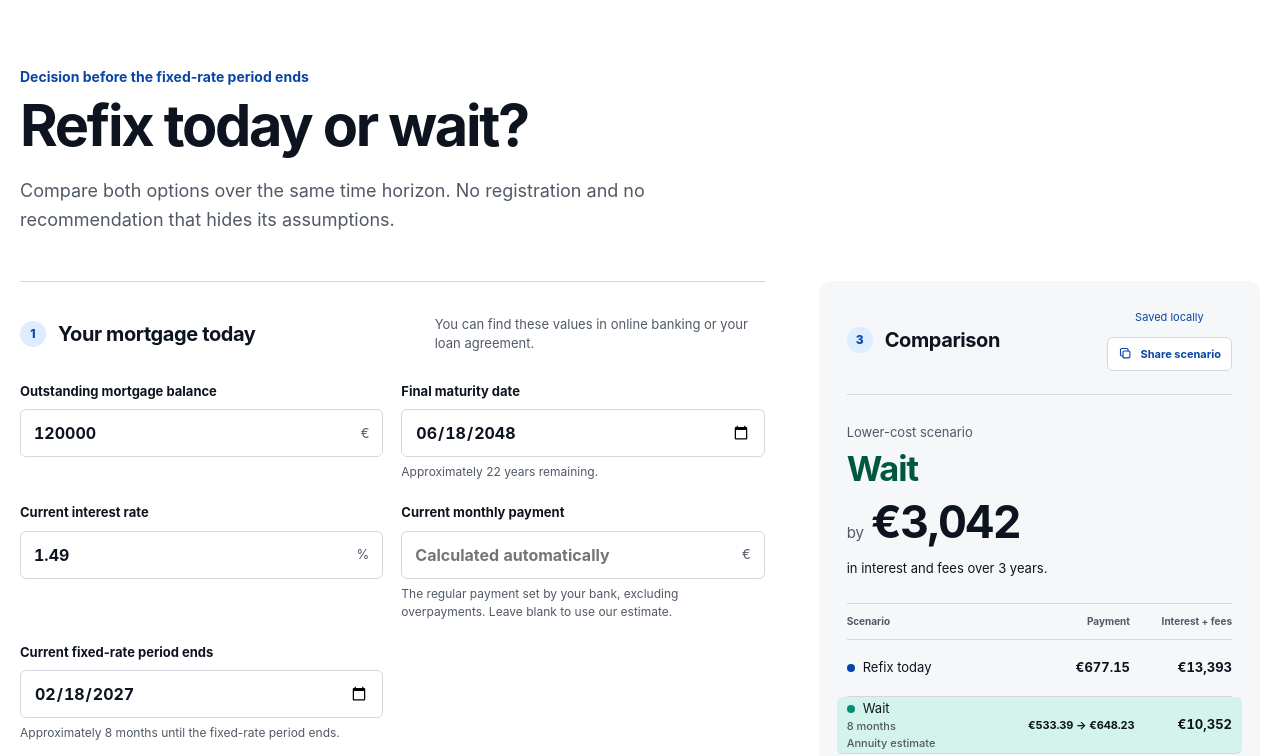
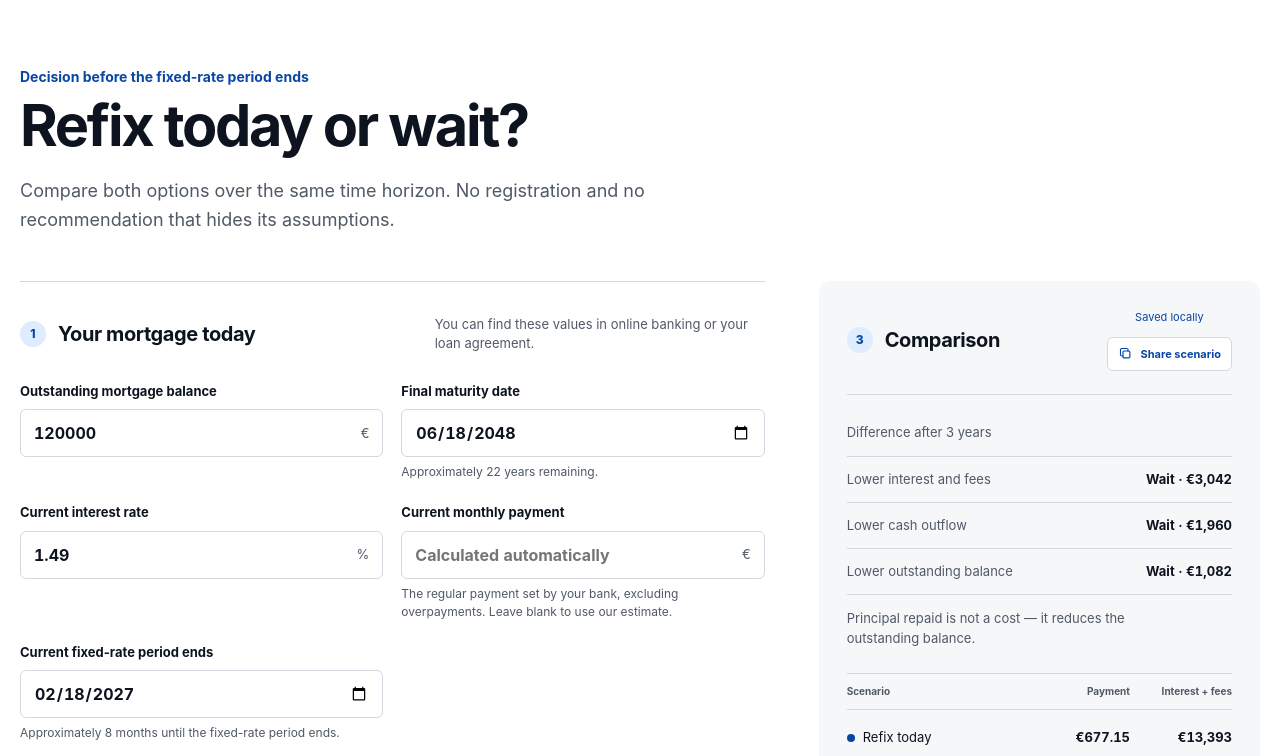
Before and after one commit to kamko/hypo-advisor, a plain HTML site: page index.html in a window 1280 px wide. Shown: the part 74-830 px from the top of the page. Drawn offline with Linux system fonts and the light colour scheme.

Commit message:
Separate cost cashflow and balance comparisons

```diff
--- a/app.js
+++ b/app.js
@@ -54,7 +54,10 @@ const englishCopy = {
   saved: "Saved locally",
   shareScenario: "Share scenario",
   result: "Comparison result",
-  lowerCost: "Lower-cost scenario",
+  lowerCost: "Lower interest and fees",
+  lowerCashflow: "Lower cash outflow",
+  lowerBalance: "Lower outstanding balance",
+  summaryHelp: "Principal repaid is not a cost — it reduces the outstanding balance.",
   by: "by",
   scenario: "Scenario",
   payment: "Payment",
@@ -98,7 +101,6 @@ const messages = {
     equal: "Rovnaké náklady",
     equalExplanation: (duration) => `Pri zadaných predpokladoch majú oba scenáre za ${duration} rovnaké náklady.`,
     differenceExplanation: (duration) => `na úrokoch a poplatkoch počas ${duration}.`,
-    paymentMismatch: (estimate) => `Zadaná splátka sa výrazne líši od odhadu ${estimate}. Skontrolujte zostatok, splatnosť a sadzbu. Mimoriadne splátky sem nepatria.`,
     maturityRemaining: (duration) => `Zostáva približne ${duration}.`,
     fixationRemaining: (duration) => `Do konca fixácie zostáva približne ${duration}.`,
     copied: "Odkaz skopírovaný",
@@ -114,7 +116,6 @@ const messages = {
     equal: "Equal cost",
     equalExplanation: (duration) => `Under these assumptions, both scenarios have the same cost over ${duration}.`,
     differenceExplanation: (duration) => `in interest and fees over ${duration}.`,
-    paymentMismatch: (estimate) => `The payment differs significantly from the ${estimate} estimate. Check the balance, maturity and rate. Do not include overpayments here.`,
     maturityRemaining: (duration) => `Approximately ${duration} remaining.`,
     fixationRemaining: (duration) => `Approximately ${duration} until the fixed-rate period ends.`,
     copied: "Link copied",
@@ -283,10 +284,6 @@ function validate(values) {
   if (!form.checkValidity()) return message("invalid");
   if (values.totalMonths < 1) return message("maturityFuture");
   if (values.monthsToFix < 1) return message("fixationFuture");
-  const estimatedCurrentPayment = monthlyPayment(values.balance, values.currentRate, values.totalMonths);
-  if (values.currentPayment && Math.abs(values.currentPayment - estimatedCurrentPayment) / estimatedCurrentPayment > 0.15) {
-    return message("paymentMismatch", formatEuro(estimatedCurrentPayment, 2));
-  }
   if (values.currentPayment && values.currentPayment <= values.balance * (values.currentRate / 100 / 12)) {
     return currentLanguage === "sk"
       ? "Aktuálna splátka musí byť vyššia ako mesačný úrok."
@@ -402,24 +399,20 @@ function render() {
 
   const now = scenarioNow(values);
   const wait = scenarioWait(values);
-  const difference = now.cost - wait.cost;
-  const absDifference = Math.abs(difference);
   const duration = pluralYears(values.horizonYears);
-  const explanation = difference === 0
-    ? message("equalExplanation", duration)
-    : message("differenceExplanation", duration);
-
-  const outcome = difference > 0 ? "wait" : difference < 0 ? "now" : "even";
-  const differenceBlock = document.querySelector(".difference-block");
-  differenceBlock.dataset.outcome = outcome;
-  document.querySelector("#difference-label").textContent = difference === 0
-    ? (currentLanguage === "sk" ? "Výsledok porovnania" : englishCopy.result)
-    : (currentLanguage === "sk" ? "Lacnejší scenár" : englishCopy.lowerCost);
-  document.querySelector("#outcome-verdict").textContent = difference === 0
-    ? message("equal")
-    : message(difference > 0 ? "waitCheaper" : "nowCheaper");
-  document.querySelector("#cost-difference").textContent = formatEuro(absDifference);
-  document.querySelector("#difference-explanation").textContent = explanation;
+  const lowerValue = (delta) => {
+    if (Math.abs(delta) < 0.5) return currentLanguage === "sk" ? "Rovnako" : "Equal";
+    const scenario = delta > 0
+      ? (currentLanguage === "sk" ? "Počkať" : "Wait")
+      : (currentLanguage === "sk" ? "Refix dnes" : "Refix today");
+    return `${scenario} · ${formatEuro(Math.abs(delta))}`;
+  };
+  document.querySelector("#difference-label").textContent = currentLanguage === "sk"
+    ? `Rozdiel po ${duration}`
+    : `Difference after ${duration}`;
+  document.querySelector("#cost-summary").textContent = lowerValue(now.cost - wait.cost);
+  document.querySelector("#cashflow-summary").textContent = lowerValue(now.paid - wait.paid);
+  document.querySelector("#balance-summary").textContent = lowerValue(now.balance - wait.balance);
   document.querySelector("#now-payment").textContent = formatEuro(now.payment, 2);
   document.querySelector("#now-cost").textContent = formatEuro(now.cost);
   document.querySelector("#wait-payment").textContent = `${formatEuro(wait.paymentBefore, 2)} → ${formatEuro(wait.paymentAfter, 2)}`;
@@ -430,8 +423,8 @@ function render() {
     : (currentLanguage === "sk" ? "Anuitný odhad" : "Annuity estimate");
   document.querySelector("#maturity-helper").textContent = message("maturityRemaining", formatRemainingMonths(values.totalMonths));
   document.querySelector("#fixation-helper").textContent = message("fixationRemaining", pluralMonths(values.monthsToFix));
-  document.querySelector("#scenario-now-row").classList.toggle("is-cheaper", outcome === "now");
-  document.querySelector("#scenario-wait-row").classList.toggle("is-cheaper", outcome === "wait");
+  document.querySelector("#scenario-now-row").classList.remove("is-cheaper");
+  document.querySelector("#scenario-wait-row").classList.remove("is-cheaper");
   document.querySelector("#now-paid").textContent = formatEuro(now.paid);
   document.querySelector("#wait-paid").textContent = formatEuro(wait.paid);
   document.querySelector("#now-principal-paid").textContent = formatEuro(values.balance - now.balance);
--- a/index.html
+++ b/index.html
@@ -7,7 +7,7 @@
     <title>Hypo Advisor</title>
     <link rel="icon" href="favicon.svg?v=2" type="image/svg+xml" />
     <link rel="stylesheet" href="styles.css?v=2" />
-    <script src="app.js?v=4" defer></script>
+    <script src="app.js?v=5" defer></script>
   </head>
   <body>
     <header class="site-header">
@@ -123,10 +123,13 @@
 
             <div id="results-content">
               <div class="difference-block">
-                <p id="difference-label">Lacnejší scenár</p>
-                <strong id="outcome-verdict">Načítavam porovnanie…</strong>
-                <div class="amount-line"><span data-i18n="by">o</span><strong id="cost-difference">0 €</strong></div>
-                <p id="difference-explanation">Rozdiel v nákladoch za 5 rokov.</p>
+                <p id="difference-label">Rozdiel medzi scenármi</p>
+                <div class="delta-list">
+                  <div><span data-i18n="lowerCost">Nižšie úroky a poplatky</span><strong id="cost-summary">—</strong></div>
+                  <div><span data-i18n="lowerCashflow">Nižší odtok peňazí</span><strong id="cashflow-summary">—</strong></div>
+                  <div><span data-i18n="lowerBalance">Nižší zostatok dlhu</span><strong id="balance-summary">—</strong></div>
+                </div>
+                <p data-i18n="summaryHelp">Splatená istina nie je náklad — znižuje zostávajúci dlh.</p>
               </div>
 
               <div class="scenario-table" role="table" aria-label="Porovnanie scenárov">
--- a/styles.css
+++ b/styles.css
@@ -346,64 +346,35 @@ h1 {
 }
 
 .difference-block {
-  display: grid;
-  grid-template-columns: minmax(0, 1fr) auto;
-  column-gap: 28px;
-  align-items: end;
   padding: 28px 0 25px;
 }
 
 .difference-block > p:first-child {
-  grid-column: 1 / -1;
   margin: 0 0 7px;
   color: var(--muted);
   font-size: 13px;
 }
 
-.difference-block > #outcome-verdict {
-  display: block;
-  max-width: 17ch;
-  font-size: clamp(1.7rem, 3vw, 2.15rem);
-  line-height: 1.08;
-  letter-spacing: -0.03em;
-  text-wrap: balance;
+.delta-list { margin-top: 13px; border-top: 1px solid var(--line); }
+
+.delta-list > div {
+  min-height: 46px;
+  display: flex;
+  align-items: center;
+  justify-content: space-between;
+  gap: 20px;
+  border-bottom: 1px solid var(--line);
+  font-size: 13px;
 }
 
-.difference-block[data-outcome="wait"] > #outcome-verdict { color: oklch(0.39 0.12 175); }
-.difference-block[data-outcome="now"] > #outcome-verdict { color: var(--primary); }
-
-.amount-line {
-  display: flex;
-  align-items: baseline;
-  gap: 7px;
-  margin: 0 0 2px;
-}
-
-.difference-block[data-outcome="even"] .amount-line { display: none; }
-
-.amount-line > span {
-  color: var(--muted);
-  font-size: 15px;
-}
-
-.amount-line strong {
-  font-size: clamp(2rem, 4vw, 2.8rem);
-  line-height: 1;
-  letter-spacing: -0.035em;
-  font-variant-numeric: tabular-nums;
-}
+.delta-list span { color: var(--muted); }
+.delta-list strong { text-align: right; font-variant-numeric: tabular-nums; }
 
 .difference-block > p:last-child {
-  grid-column: 1 / -1;
   margin: 13px 0 0;
+  color: var(--muted);
   font-size: 13px;
   line-height: 1.55;
-}
-
-@container (max-width: 440px) {
-  .difference-block { display: block; }
-  .difference-block > #outcome-verdict { max-width: 15ch; }
-  .amount-line { margin-top: 13px; }
 }
 
 .scenario-table { border-top: 1px solid var(--line); }
```
